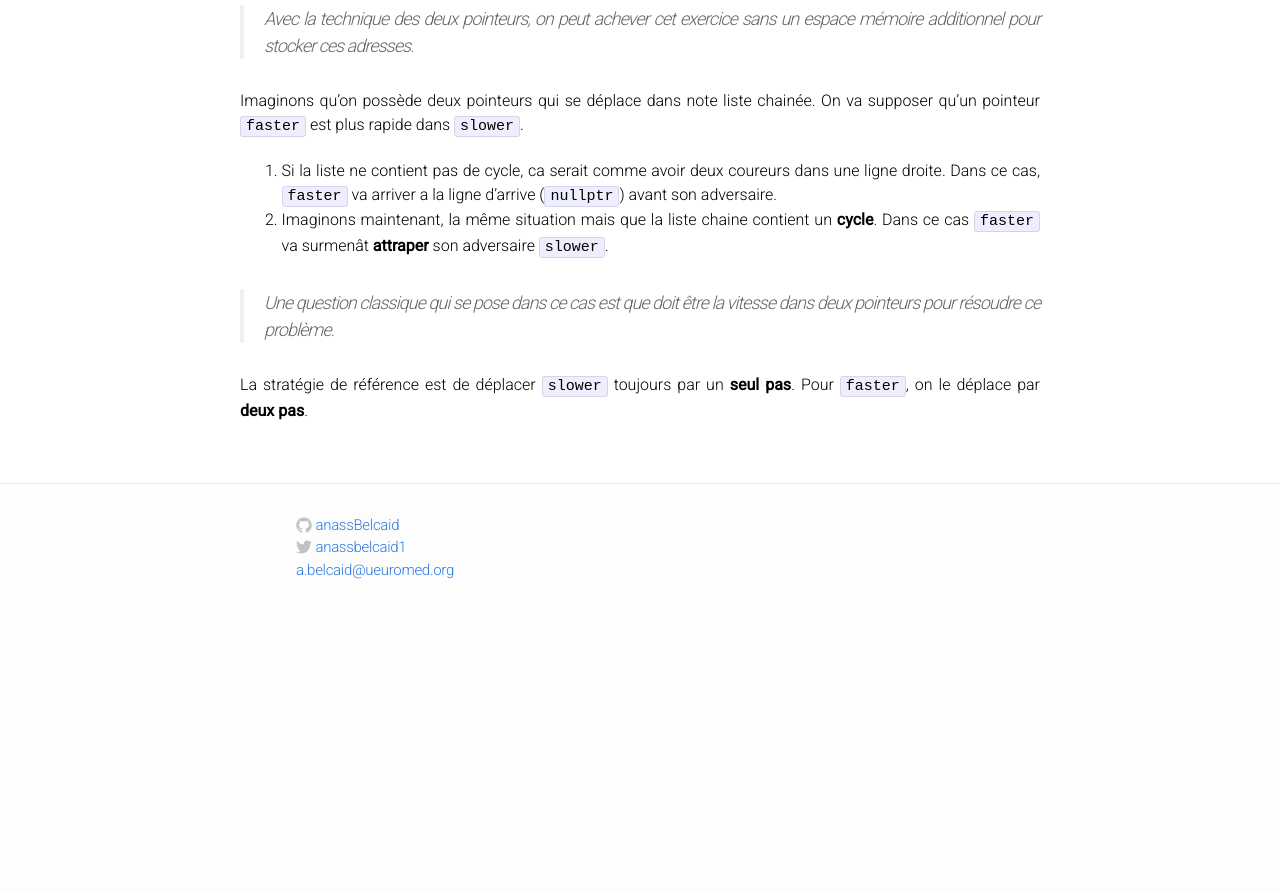
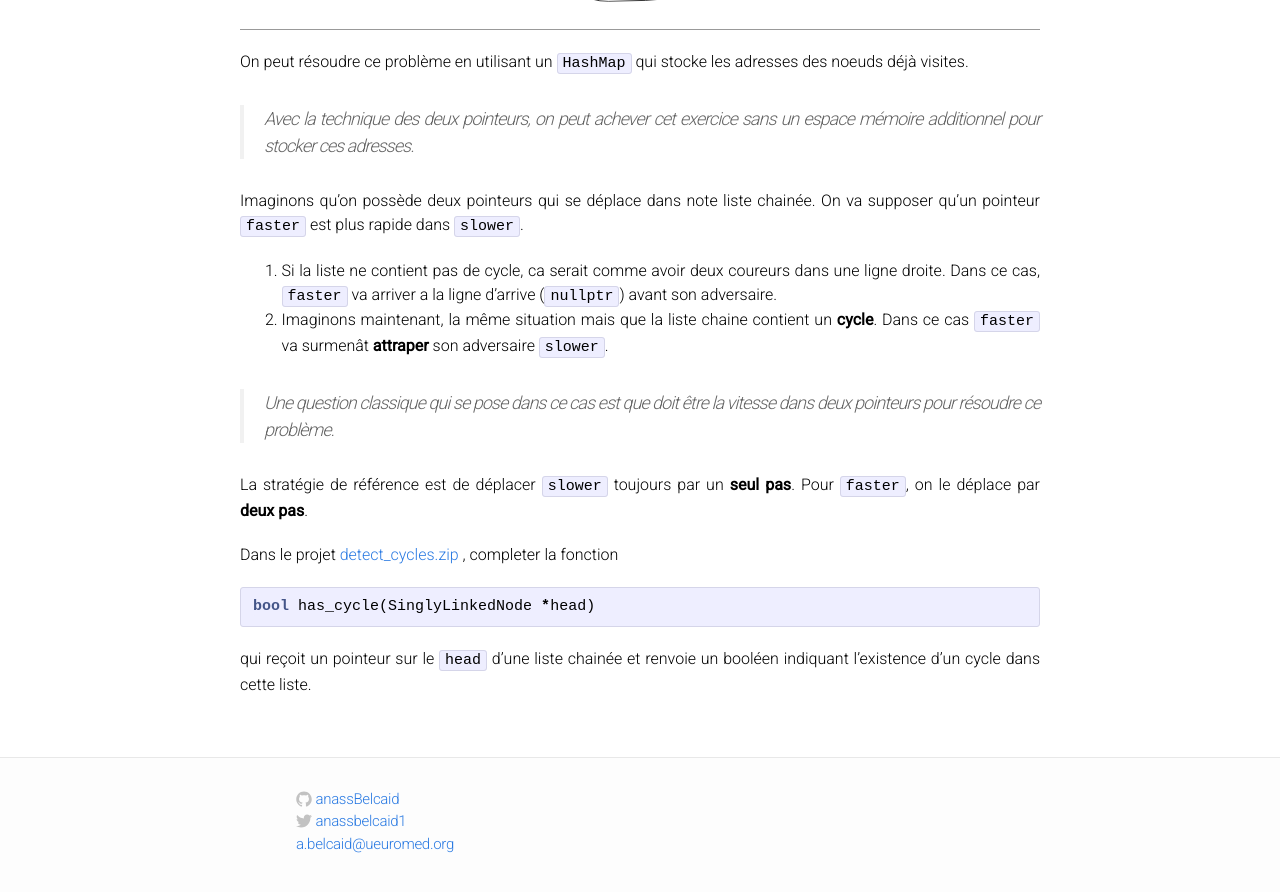
Before and after one commit to anassBelcaid/CS221, a Jekyll site: the page built from part4/linked_lists1.md, in a window 1280 px wide and 900 px high, scrolled down 7149 px. Shown: the top 892 px of the window. Built offline with Jekyll 4.4.1, drawn with Linux system fonts in a browser that asks for light colours; formulas are drawn with MathJax 3; before the commit the page ends 7775 px from its top, so only the background shows below that.

Commit message:
Detect cycle project

````diff
--- a/part4/linked_lists1.md
+++ b/part4/linked_lists1.md
@@ -7,7 +7,7 @@ permalink : /linkedlists1/
 
 <div class=" figcenter">
   <img src="{{ site.url }}{{ site.baseurl }}/assets/linked_lists_logo.png"
-  width="500" height="200">
+  width="600" height="300">
 </div>
 
 
@@ -356,3 +356,16 @@ dans deux pointeurs pour résoudre ce problème.
 
 La stratégie de référence est de déplacer `slower` toujours par un **seul
 pas**. Pour `faster`, on le déplace par **deux pas**.
+
+
+
+Dans le projet <a href="{{ site.url }}{{
+site.baseurl}}/part4/detect_cycles.zip"> detect_cycles.zip </a>, completer la
+fonction
+
+```cpp
+bool has_cycle(SinglyLinkedNode *head)
+```
+
+qui reçoit un pointeur sur le `head` d'une liste chainée et renvoie un booléen
+indiquant l'existence d'un cycle dans cette liste.
````
Also changed, not shown: assets/linked_lists_logo.png, 1 other file.
